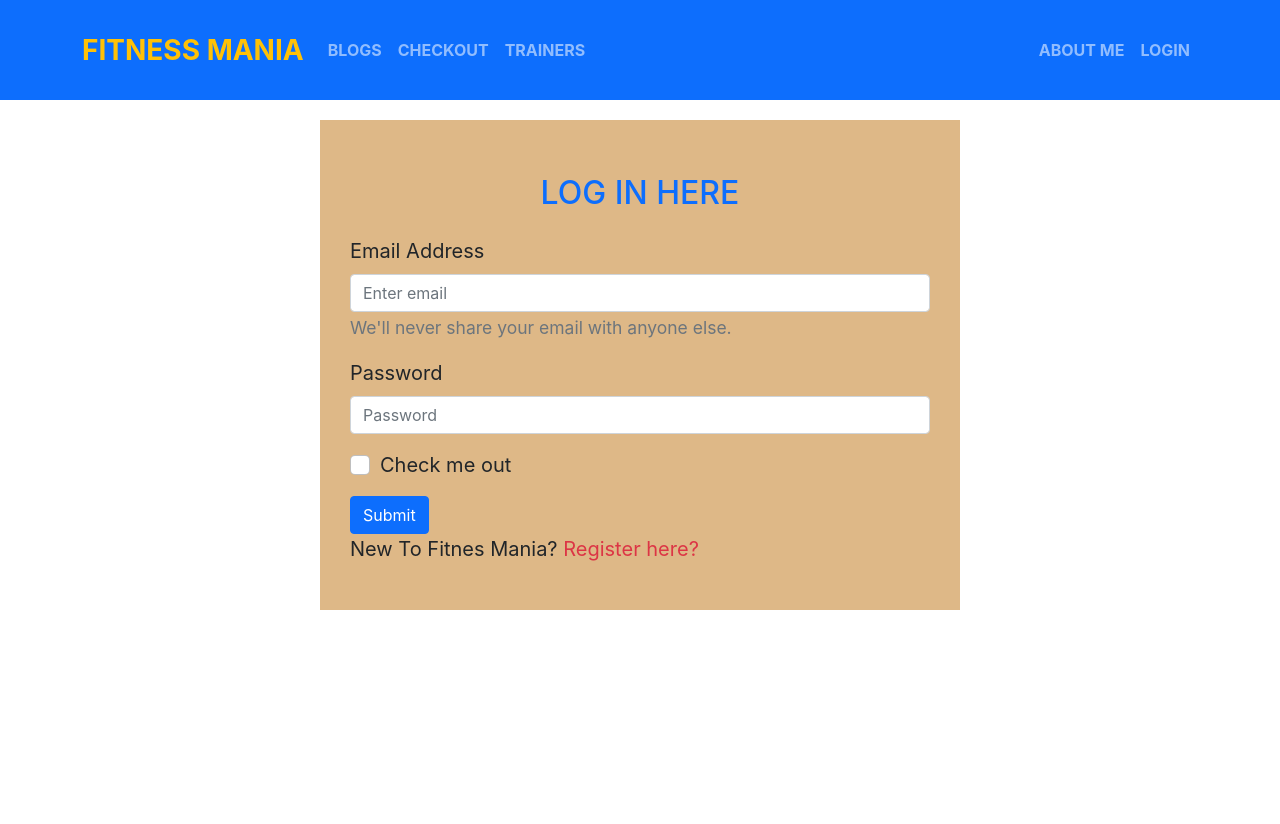
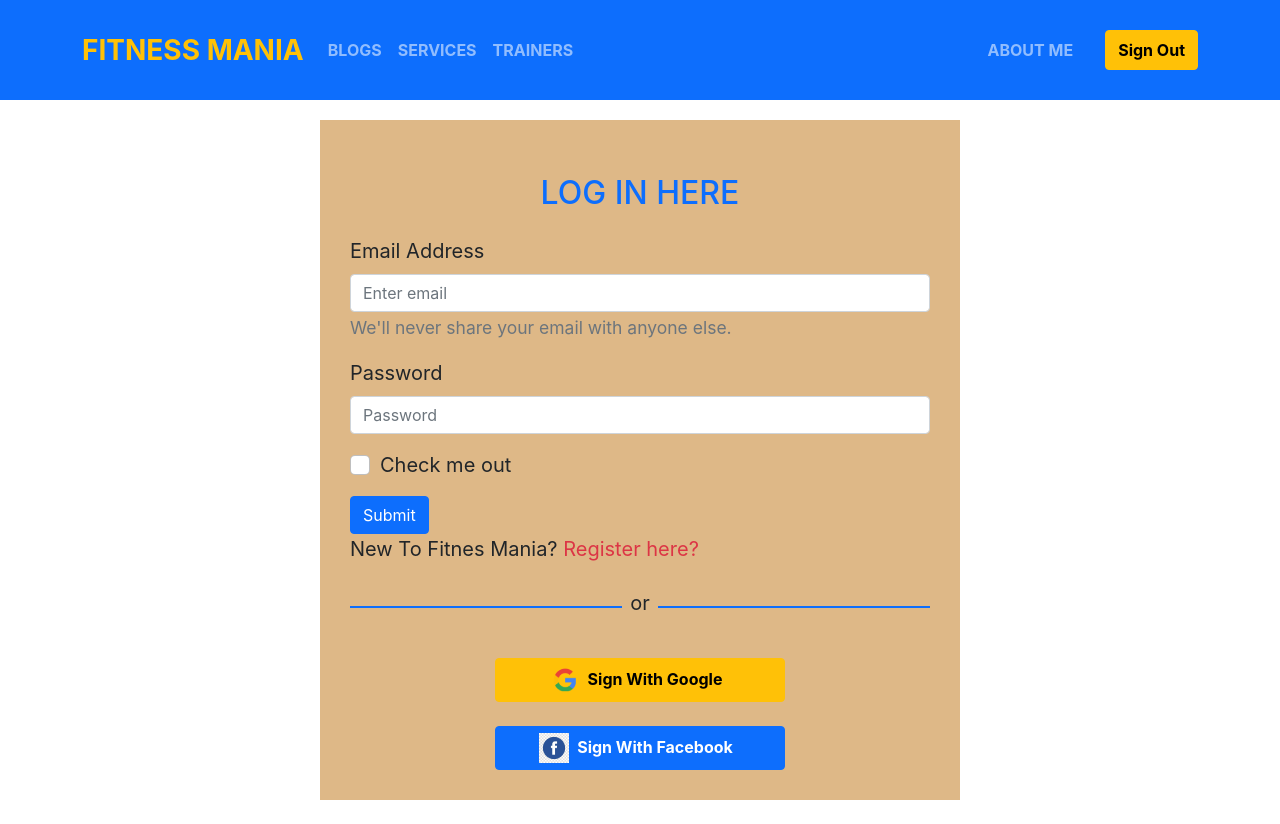
Before and after one commit to bariknishan/gym-site-10, a React (Create React App) app: page /login in a window 1280 px wide. Before the commit the page ends 800 px from the top, so only its background shows below. Built offline with nearby package versions, Linux system fonts and the light colour scheme; no server answers; sample sign-in values are in the browser's storage.

Commit message:
socail logo added for sigh up

```diff
--- a/src/App.js
+++ b/src/App.js
@@ -3,13 +3,16 @@ import { Route, Routes } from 'react-router-dom';
 import './App.css';
 import About from './Pages/About/About';
 import Blogs from './Pages/Blogs/Blogs';
-import Checkout from './Pages/Checkout/Checkout';
+
 import Home from './Pages/Home/Home/Home';
+import ServiceDetail from './Pages/Home/ServiceDetail/ServiceDetail';
 import Login from './Pages/Login/Login/Login';
 import Register from './Pages/Login/Register/Register';
+import Checkout from './Pages/Checkout/Checkout' ;
 // import Footer from './Pages/SharedPage/Footer/Footer';
 import Header from './Pages/SharedPage/Header/Header';
 import Notfound from './Pages/SharedPage/Notfound/Notfound';
+import RequireAuth from './Pages/Login/RequireAuth/RequireAuth';
 
 function App() {
   return (
@@ -20,11 +23,16 @@ function App() {
         <Route path='/' element={<Home></Home>}></Route>
         <Route path='/home' element={<Home></Home>}></Route>
         <Route path='/blogs' element={<Blogs></Blogs>}></Route>
-
-        <Route path='/checkout/:serviceId' element={<Checkout></Checkout>} ></Route>
+        <Route path='/service/:serviceId' element={<ServiceDetail></ServiceDetail>} ></Route>
         <Route path='/about' element={<About></About>}></Route>
         <Route path='/login' element={<Login></Login>}></Route>
         <Route path='/register' element={<Register></Register>}></Route>
+        <Route path='/checkout' element={
+
+          <RequireAuth>
+            <Checkout></Checkout>
+          </RequireAuth>
+        } ></Route>
         <Route path='*'element={<Notfound></Notfound>} ></Route>
       </Routes>
 
--- a/src/Pages/Checkout/Checkout.js
+++ b/src/Pages/Checkout/Checkout.js
@@ -1,13 +1,13 @@
 import React from 'react';
-import { useParams } from 'react-router-dom';
+
 
 const Checkout = () => {
 
-    const {serviceId}= useParams()
+
     return (
         <div className='text-center mt-4 '>
-            <h2>You have selecteed package no:{serviceId}</h2>
-            <p> Thank you for visiting Our website...</p>
+
+            <h2>Please checkout Your packages:</h2>
         </div>
     );
 };
--- a/src/Pages/Home/Service/Service.js
+++ b/src/Pages/Home/Service/Service.js
@@ -9,7 +9,7 @@ const { id,img, name, price ,description}= service ;
 const navigate = useNavigate()
 
 const navigateToCheckout = id =>{
-    navigate(`/checkout/${id}`)
+    navigate(`/service/${id}`)
 
 }
 
--- /dev/null
+++ b/src/Pages/Home/ServiceDetail/ServiceDetail.js
@@ -0,0 +1,21 @@
+import React from 'react';
+import { Link, useParams } from 'react-router-dom';
+
+const ServiceDetail = () => {
+    const serviceId= useParams();
+    return (
+        <div>
+            <h2 className='text-center text-primary mt-4'>Your Service Detail:{serviceId}</h2>
+
+           <div className='text-center mt-4'>
+           <Link to="/checkout" >
+
+            <button className='btn btn-warning '>Confirm Checkout</button>
+
+            </Link>
+           </div>
+        </div>
+    );
+};
+
+export default ServiceDetail;
--- a/src/Pages/Login/Login/Login.js
+++ b/src/Pages/Login/Login/Login.js
@@ -2,8 +2,9 @@
 import React, { useRef } from 'react';
 import { Button, Form } from 'react-bootstrap';
 import { useSignInWithEmailAndPassword } from 'react-firebase-hooks/auth';
-import { Link, useNavigate } from 'react-router-dom';
+import { Link, useLocation, useNavigate } from 'react-router-dom';
 import auth from '../../../firebase.init';
+import SocialLogin from '../SocialLogin/SocialLogin';
 import './Login.css'
 
 const Login = () => {
@@ -13,27 +14,24 @@ const Login = () => {
         user,
         loading,
         error,
-      ] = useSignInWithEmailAndPassword(auth);
-
-
-
-
-
+    ] = useSignInWithEmailAndPassword(auth);
 
     const emailRef = useRef('')
     const passwordRef = useRef('')
     const navigate = useNavigate()
+    const location = useLocation()
 
+    let from = location.state?.from?.pathname || "/";
 
     const handleSubmit = event => {
         event.preventDefault()
         const email = emailRef.current.value;
         const password = passwordRef.current.value;
-       signInWithEmailAndPassword(email,password)
+        signInWithEmailAndPassword(email, password)
     }
 
-    if(user){
-        navigate('/home')
+    if (user) {
+        navigate(from, { replace: true });
     }
 
     const navigateToRegister = event => {
@@ -69,8 +67,8 @@ const Login = () => {
                     Submit
                 </Button>
             </Form>
-    <p >New To Fitnes Mania? <Link to='/register' className='text-danger pe-auto text-decoration-none' onClick={navigateToRegister} >Register here?</Link></p>
-
+            <p >New To Fitnes Mania? <Link to='/register' className='text-danger pe-auto text-decoration-none' onClick={navigateToRegister} >Register here?</Link></p>
+            <SocialLogin></SocialLogin>
         </div>
     );
 };
--- /dev/null
+++ b/src/Pages/Login/SocialLogin/SocialLogin.js
@@ -0,0 +1,29 @@
+import React from 'react';
+import googlepic from '../../../images/SocialLogo/google.png'
+import facebookpic from '../../../images/SocialLogo/facejpg.png'
+
+const SocialLogin = () => {
+    return (
+        <div>
+            <div className='d-flex align-items-center '>
+                <div style={{ height: '2px' }} className='bg-primary w-50 '></div>
+                <p className='mt-2 px-2'>or</p>
+                <div style={{ height: '2px' }} className='bg-primary w-50 '  ></div>
+            </div>
+            <div>
+                <button className='btn btn-warning d-block w-50 text-center mx-auto my-4 '>
+                <img src={googlepic} alt="" />
+
+                   <span className='px-2 fw-bold '>Sign With Google </span>
+                </button>
+                <button className='btn btn-primary d-block w-50 text-center mx-auto '>
+                <img src={facebookpic} alt="" />
+
+                   <span className='px-2 fw-bold '>Sign With Facebook </span>
+                </button>
+            </div>
+        </div>
+    );
+};
+
+export default SocialLogin;
--- a/src/Pages/SharedPage/Header/Header.js
+++ b/src/Pages/SharedPage/Header/Header.js
@@ -1,8 +1,22 @@
-import React from 'react';
+import { signOut } from 'firebase/auth';
+
 import { Container, Nav, Navbar,  } from 'react-bootstrap';
+import { useAuthState } from 'react-firebase-hooks/auth';
 import { Link } from 'react-router-dom';
+import auth from '../../../firebase.init';
 
 const Header = () => {
+
+    const [user]=useAuthState(auth);
+
+    const handleSignOut=()=>{
+        signOut(auth)
+    }
+
+
+
+
+
     return (
         <Navbar collapseOnSelect expand="lg" bg="primary" className='p-4' sticky='top' variant="dark">
             <Container>
@@ -11,15 +25,22 @@ const Header = () => {
                 <Navbar.Collapse id="responsive-navbar-nav">
                     <Nav className="me-auto">
                         <Nav.Link href=" #blogs" as={Link} to="blogs" className='fw-bold fs-6 ' >BLOGS</Nav.Link>
-                        <Nav.Link href=" home#services" className='fw-bold fs-6 '  >CHECKOUT</Nav.Link>
+                        <Nav.Link href=" home#services" className='fw-bold fs-6 '  >SERVICES</Nav.Link>
                         <Nav.Link href=" home#trainers" className='fw-bold fs-6 '  >TRAINERS</Nav.Link>
 
                     </Nav>
                     <Nav>
                         <Nav.Link as={Link} to="about" className='fw-bold fs-6 '      >ABOUT ME</Nav.Link>
-                        <Nav.Link as={Link} to="login" className='fw-bold fs-6 '       >
+
+                     {
+
+                     user ?
+                     <button  onClick={handleSignOut} className='btn btn-warning ms-4 fw-bold'>Sign Out</button>
+                     :
+                     <Nav.Link as={Link} to="login" className='fw-bold fs-6 ' >
                             LOGIN
                         </Nav.Link>
+                        }
                     </Nav>
                 </Navbar.Collapse>
             </Container>
```
Also changed, not shown: src/images/SocialLogo/facejpg.png (added), src/images/SocialLogo/google.png (added).
